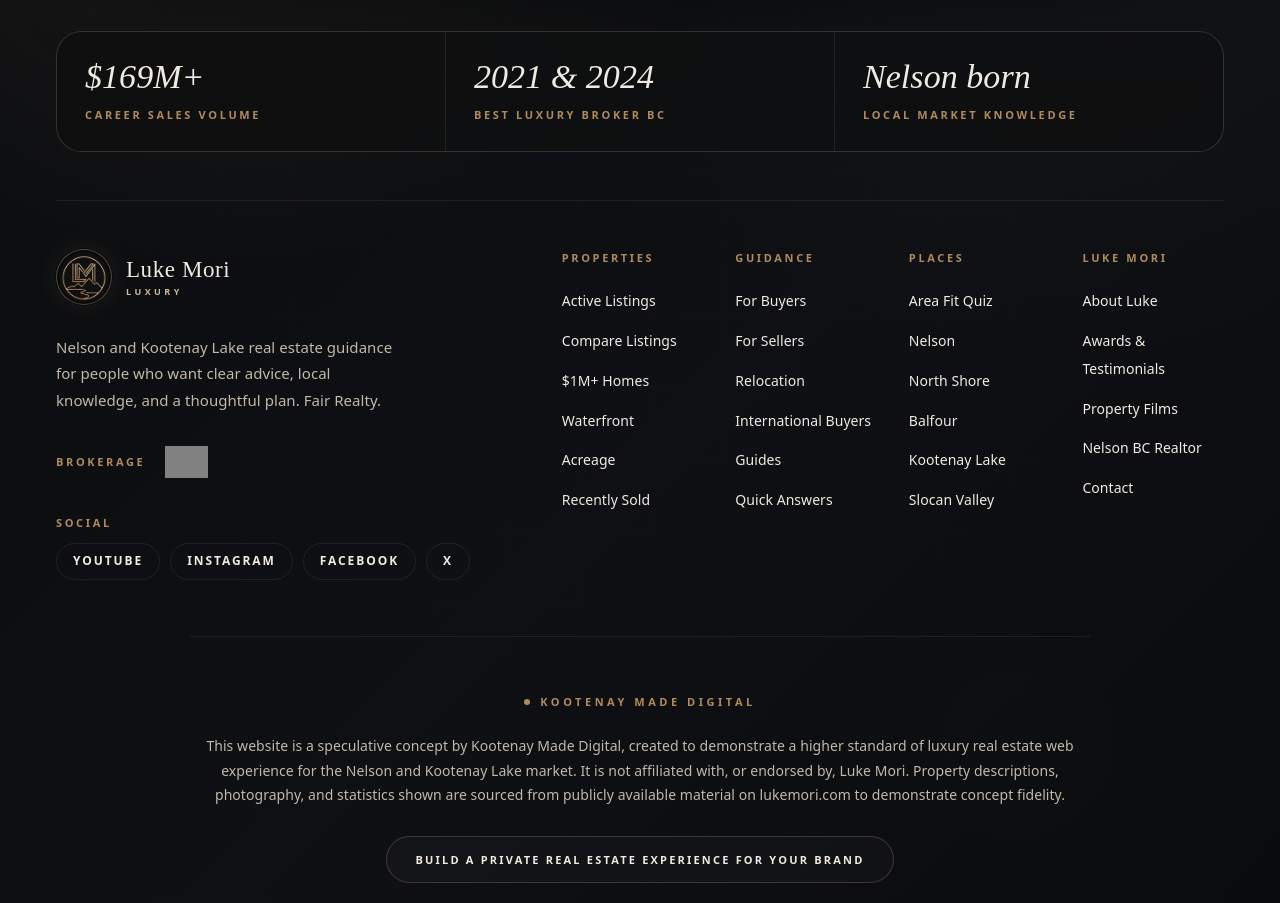
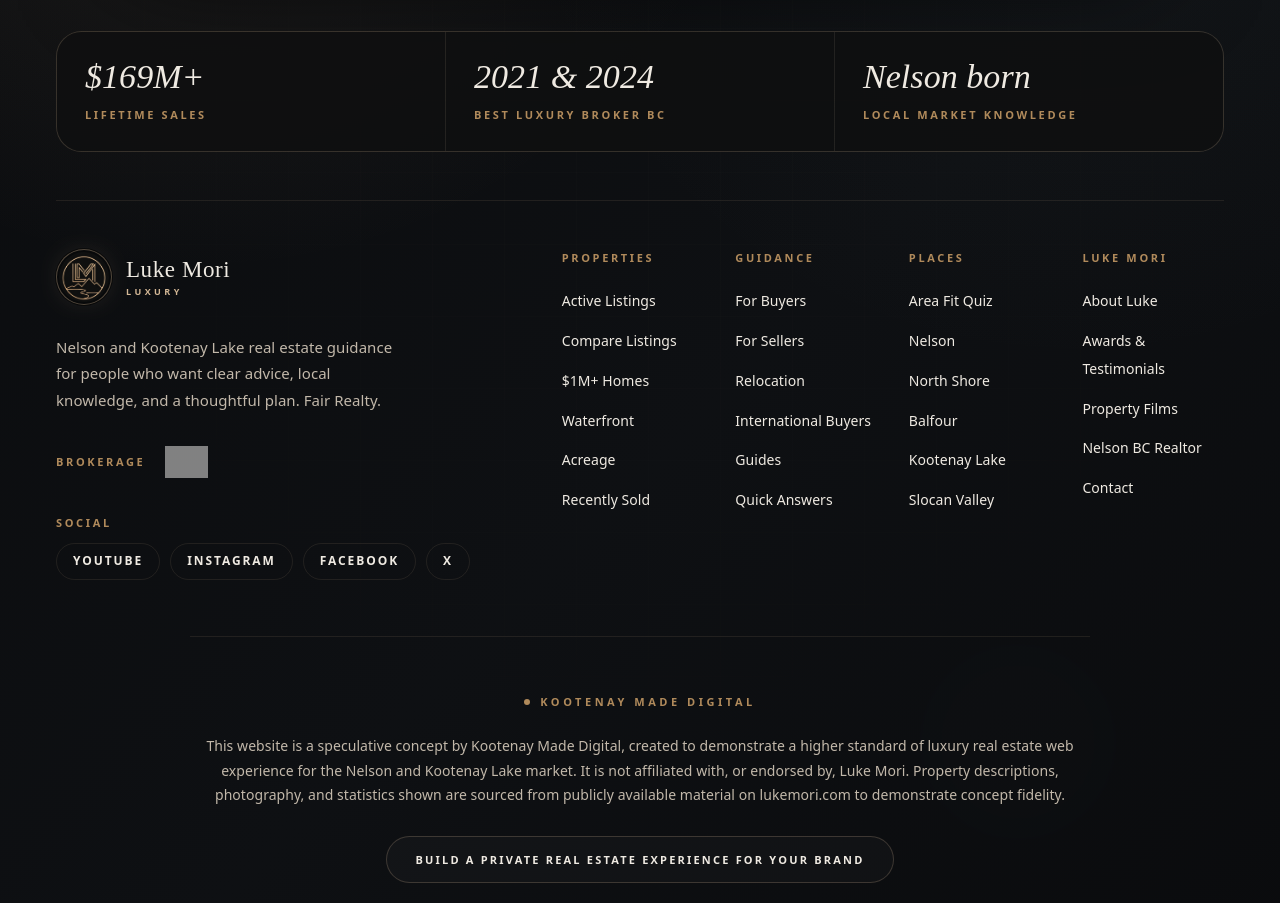
Before and after one commit to KootenayMadeDigital/Luke-Mori-Luxury-Real-Estate, a Next.js app: page /faq in a window 1280 px wide. Shown: the part 10625-11528 px from the top of the page. Built offline with nearby package versions, Linux system fonts and the light colour scheme; grey boxes are pictures that could not be loaded; a web font is replaced by a local one.

Commit message:
fix: verify factual award claims

```diff
--- a/src/app/about/page.tsx
+++ b/src/app/about/page.tsx
@@ -32,8 +32,8 @@ export default function AboutPage() {
         imageClassName="scale-[1.08] translate-y-10 object-[72%_50%] md:translate-y-14"
         crumbs={[{ label: "Home", href: "/" }, { label: "About Luke" }]}
         meta={[
-          { value: "150+", label: "Lifetime Clients" },
-          { value: "$169M+", label: "Career Volume" },
+          { value: "Client", label: "Testimonials" },
+          { value: "$169M+", label: "Lifetime Sales" },
           { value: "2021/24", label: "Best Luxury Broker" },
           { value: "100%", label: "Local Knowledge" },
         ]}
@@ -42,7 +42,7 @@ export default function AboutPage() {
       <SeoAnswerBlock
         eyebrow="Nelson Realtor"
         question="How do I work with clients?"
-        answer="I am a Nelson BC realtor, born and raised here, and I work with people making careful decisions around Kootenay Lake homes, waterfront property, relocation, second homes, acreage, and selling in a thoughtful way. I have helped clients buy and sell millions of dollars in real estate, and Luxury Lifestyle Awards named my brokerage Best Luxury Real Estate Broker in British Columbia in 2021 and 2024."
+        answer="I am a Nelson BC realtor, born and raised here, and I work with people making careful decisions around Kootenay Lake homes, waterfront property, relocation, second homes, acreage, and selling in a thoughtful way. LukeMori.com states more than $169 million in lifetime real estate sales and names him winner of Best Luxury Real Estate Broker in 2021 and 2024."
         terms={["nelson bc realtor", "nelson bc real estate agent", "best realtor in nelson bc"]}
         tone="ivory"
       />
@@ -102,7 +102,7 @@ export default function AboutPage() {
                     I am proud to be from Nelson. I know the neighbourhoods, roads, lake access, views, seasons, and small local details that do not always show up in a listing description, but often shape whether a property is the right fit.
                   </p>
                   <p className="m-0">
-                    Over the years, I have helped clients buy and sell millions of dollars in real estate across the Kootenays and built my work around local knowledge, strong marketing, and steady representation. I have also been recognized by Luxury Lifestyle Awards as Best Luxury Real Estate Broker in British Columbia in 2021 and 2024. I am grateful for that recognition, but the real work is still one client, one property, and one decision at a time.
+                    Over the years, I have helped clients buy and sell millions of dollars in real estate across the Kootenays and built my work around local knowledge, strong marketing, and steady representation. LukeMori.com states more than $169 million in lifetime real estate sales and names him winner of Best Luxury Real Estate Broker in 2021 and 2024. I am grateful for that recognition, but the real work is still one client, one property, and one decision at a time.
                   </p>
                   <p className="m-0">
                     I use modern marketing, property film, strong photography, and useful technology because they help people understand a home faster. I never want that to replace the personal side of the work. Trust still matters most.
--- a/src/app/nelson-bc-realtor/page.tsx
+++ b/src/app/nelson-bc-realtor/page.tsx
@@ -67,8 +67,8 @@ export default function NelsonRealtorPage() {
         image={siteImages.realtorHeaderLuke}
         crumbs={[{ label: "Home", href: "/" }, { label: "Nelson BC Realtor" }]}
         meta={[
-          { value: "150+", label: "Lifetime Clients" },
-          { value: "$169M+", label: "Career Volume" },
+          { value: "Client", label: "Testimonials" },
+          { value: "$169M+", label: "Lifetime Sales" },
           { value: "2021/24", label: "BC Awards" },
           { value: "Nelson", label: "Local Focus" },
         ]}
--- a/src/app/sellers/page.tsx
+++ b/src/app/sellers/page.tsx
@@ -48,7 +48,7 @@ export default function SellersPage() {
         crumbs={[{ label: "Home", href: "/" }, { label: "Sellers" }]}
         meta={[
           { value: "Planned", label: "Not Rushed" },
-          { value: "$169M+", label: "Career Volume" },
+          { value: "$169M+", label: "Lifetime Sales" },
           { value: "2-4 wks", label: "Prep Window" },
           { value: "Clear", label: "Showing Plan" },
         ]}
@@ -114,25 +114,23 @@ export default function SellersPage() {
           <Reveal className="mx-auto max-w-[760px] text-center">
             <Eyebrow centered>The Marketing Standard</Eyebrow>
             <SectionHeading centered className="mt-7">
-              What every property gets,
+              The core marketing package,
               <br />
               <em className="font-light not-italic italic text-[var(--color-bronze-light)]">
-                regardless of price.
+                shown plainly.
               </em>
             </SectionHeading>
             <SectionLede align="center">
-              Professional photography. Drone film. A 60-second property film. Clear copy.
-              Targeted distribution into Vancouver, Calgary, and select international markets when the property calls for it.
-              The standard is not the upgrade.
+              Luke&apos;s seller materials describe professional photography, video tours using drone and indoor equipment, room measurements, and careful property details. For homes with broader buyer appeal, the plan can also include targeted reach beyond Nelson.
             </SectionLede>
           </Reveal>
 
           <div className="mx-auto mt-14 grid max-w-[1100px] grid-cols-2 gap-6 sm:grid-cols-3 md:grid-cols-4">
             {[
-              { value: "500+", label: "YouTube Subscribers" },
+              { value: "350+", label: "YouTube Subscribers" },
               { value: "9K+", label: "Instagram Followers" },
-              { value: "250K+", label: "Property Film Views" },
-              { value: "250+", label: "Property Films" },
+              { value: "200K+", label: "Property Film Views" },
+              { value: "100+", label: "Property Videos" },
             ].map((s) => (
               <Reveal key={s.label} className="border border-[var(--color-line)] bg-[var(--color-surface)] p-7 text-center">
                 <div className="mb-2 font-serif text-[28px] font-light leading-none tracking-[-0.005em] text-[var(--color-text)] md:text-[34px]">
--- a/src/app/testimonials/page.tsx
+++ b/src/app/testimonials/page.tsx
@@ -25,7 +25,7 @@ const mediaLogoScale: Record<string, string> = {
 export const metadata = buildPageMetadata({
   title: "Luke Mori Reviews, Awards & Nelson BC Real Estate Proof",
   description:
-    "Voted Best Luxury Real Estate Broker in British Columbia by the Luxury Lifestyle Awards (2021 & 2024). Verbatim client testimonials from buyers and sellers across Nelson and the Kootenay region.",
+    "LukeMori.com states he is the winner of Best Luxury Real Estate Broker in 2021 and 2024. Verbatim client testimonials from buyers and sellers across Nelson and the Kootenay region.",
   path: "/testimonials",
   image: "/og/testimonials.png",
 });
@@ -42,9 +42,9 @@ export default function TestimonialsPage() {
         crumbs={[{ label: "Home", href: "/" }, { label: "Awards & Testimonials" }]}
         meta={[
           { value: "2021 / 2024", label: "Best Luxury Broker BC" },
-          { value: "150+", label: "Lifetime Clients" },
-          { value: "9+", label: "Press Features" },
-          { value: "$169M+", label: "Career Volume" },
+          { value: "Client", label: "Testimonials" },
+          { value: "9", label: "Media Logos" },
+          { value: "$169M+", label: "Lifetime Sales" },
         ]}
       />
 
@@ -61,28 +61,27 @@ export default function TestimonialsPage() {
               </em>
             </SectionHeading>
             <SectionLede align="center" className="mx-auto mb-12 max-w-[820px] text-[20px] md:text-[22px]">
-              Awarded by the Luxury Lifestyle Awards in both 2021 and again in 2024, the only
-              two-time recipient in the Nelson and Kootenay region.
+              LukeMori.com states he is the winner of Best Luxury Real Estate Broker in 2021 and 2024, with the 2021 award shown on his awards page.
             </SectionLede>
 
             <div className="mx-auto max-w-[900px] rounded-[2rem] border border-[var(--color-line-strong)] bg-[linear-gradient(135deg,rgba(255,248,237,0.72),rgba(212,184,150,0.2))] p-4 shadow-[0_34px_110px_-70px_rgba(63,46,31,0.42)] sm:p-6 md:p-8">
               <div className="grid grid-cols-1 items-center gap-8 rounded-[calc(2rem-0.75rem)] border border-[rgba(83,59,36,0.12)] bg-[rgba(255,252,246,0.74)] p-6 sm:p-8 md:grid-cols-[1.15fr_0.85fr] md:text-left">
                 <div>
                   <p className="m-0 text-[11px] font-bold uppercase tracking-[0.32em] text-[var(--color-bronze)]">
-                    Luxury Lifestyle Awards
+                    Best Luxury Broker Record
                   </p>
                   <h2 className="m-0 mt-4 font-serif text-[42px] font-light leading-[0.98] tracking-[-0.02em] text-[var(--color-text)] sm:text-[56px] md:text-[68px]">
                     2021 & 2024
                   </h2>
                   <p className="m-0 mt-5 max-w-[520px] text-[15px] font-medium leading-[1.7] text-[var(--color-text-muted)]">
-                    Recognized twice at the provincial level, backed by local experience in Nelson and the Kootenays.
+                    Recognition stated on LukeMori.com, backed by local experience in Nelson and the Kootenays.
                   </p>
                 </div>
 
                 <div className="relative mx-auto h-40 w-full max-w-[520px] sm:h-48 md:h-56">
                   <Image
                     src={brandImages.awardBadge}
-                    alt="Best Luxury Real Estate Broker, Luxury Lifestyle Awards"
+                    alt="Best Luxury Real Estate Broker award badge for Luke Mori"
                     fill
                     sizes="(min-width: 768px) 420px, 88vw"
                     className="object-contain drop-shadow-[0_18px_34px_rgba(63,46,31,0.28)]"
--- a/src/components/sections/ConceptFooter.tsx
+++ b/src/components/sections/ConceptFooter.tsx
@@ -60,7 +60,7 @@ const navLists: { heading: string; links: { label: string; href: string }[] }[]
 ];
 
 const footerSignals = [
-  { value: "$169M+", label: "Career sales volume" },
+  { value: "$169M+", label: "Lifetime sales" },
   { value: "2021 & 2024", label: "Best Luxury Broker BC" },
   { value: "Nelson born", label: "Local market knowledge" },
 ];
--- a/src/lib/data.ts
+++ b/src/lib/data.ts
@@ -27,13 +27,13 @@ export type HeroProofSignal = { value: string; label: string; detail: string };
 export const heroProofSignals: HeroProofSignal[] = [
   {
     value: "$169M+",
-    label: "Career sales volume",
-    detail: "Important sales across Nelson, Kootenay Lake, and the surrounding region.",
+    label: "Lifetime real estate sales",
+    detail: "A public figure stated in Luke Mori materials.",
   },
   {
     value: "2021 & 2024",
     label: "Best Luxury Broker BC",
-    detail: "Provincial recognition backed by deep local experience.",
+    detail: "LukeMori.com names Luke winner of Best Luxury Real Estate Broker in 2021 and 2024.",
   },
   {
     value: "Nelson born",
@@ -121,7 +121,7 @@ export const authorityPillars: AuthorityPillar[] = [
 export type Credential = { value: string; label: string };
 
 export const credentials: Credential[] = [
-  { value: "$169M+", label: "Career Sales Volume" },
+  { value: "$169M+", label: "Lifetime Sales" },
   { value: "2021 & 2024", label: "Best Luxury Broker BC" },
   { value: "10+ Yrs", label: "Nelson Market Knowledge" },
   { value: "Personal", label: "Guidance" },
@@ -140,14 +140,14 @@ export const trustProofs: TrustProof[] = [
   {
     eyebrow: "Track Record",
     title: "Sales volume with real negotiation experience.",
-    proof: "$169M+ career sales volume across Nelson and the Kootenays.",
+    proof: "$169M+ lifetime real estate sales, as stated in public Luke Mori materials.",
     meaning:
-      "The number matters because it comes from real pricing, offers, negotiations, and closings, not claims on a brochure.",
+      "The number matters because it points to real pricing, offers, negotiations, and closings, not empty decoration.",
   },
   {
     eyebrow: "Recognition",
     title: "Recognized in BC. Grounded in Nelson.",
-    proof: "Voted Best Luxury Real Estate Broker in British Columbia by the Luxury Lifestyle Awards in 2021 and again in 2024.",
+    proof: "LukeMori.com names Luke winner of Best Luxury Real Estate Broker in 2021 and 2024.",
     meaning:
       "Awards help, but the useful work is local: Nelson, Kootenay Lake, the North Shore, and the roads buyers underestimate.",
   },
@@ -172,7 +172,7 @@ export type TrustPrinciple = { title: string; body: string };
 export const trustPrinciples: TrustPrinciple[] = [
   {
     title: "Facts before adjectives",
-    body: "Sales volume, awards, press visibility, local experience, and client voice make trust easier before the first conversation.",
+    body: "Public sales figures, awards, press visibility, local experience, and client voice make trust easier before the first conversation.",
   },
   {
     title: "Privacy before attention",
@@ -202,7 +202,7 @@ export const inquiryPaths: InquiryPath[] = [
     body: "Share the address, timeline, privacy needs, and what you are hoping for. Luke can help you understand the right next step.",
     href: "/contact",
     cta: "Plan your sale",
-    proof: "$169M+ career volume, disciplined sale planning, serious showings.",
+    proof: "$169M+ lifetime sales figure, disciplined sale planning, serious showings.",
   },
   {
     audience: "Buyers",
--- a/src/lib/seo.ts
+++ b/src/lib/seo.ts
@@ -138,8 +138,8 @@ export function buildAgentJsonLd() {
       "Seller guidance",
     ],
     award: [
-      "Best Luxury Real Estate Broker in British Columbia, Luxury Lifestyle Awards, 2021",
-      "Best Luxury Real Estate Broker in British Columbia, Luxury Lifestyle Awards, 2024",
+      "Winner of Best Luxury Real Estate Broker in 2021 and 2024, as stated on LukeMori.com",
+      "Best Luxury Real Estate Broker award from Luxury Lifestyle Awards, 2021",
     ],
   };
 }
```
